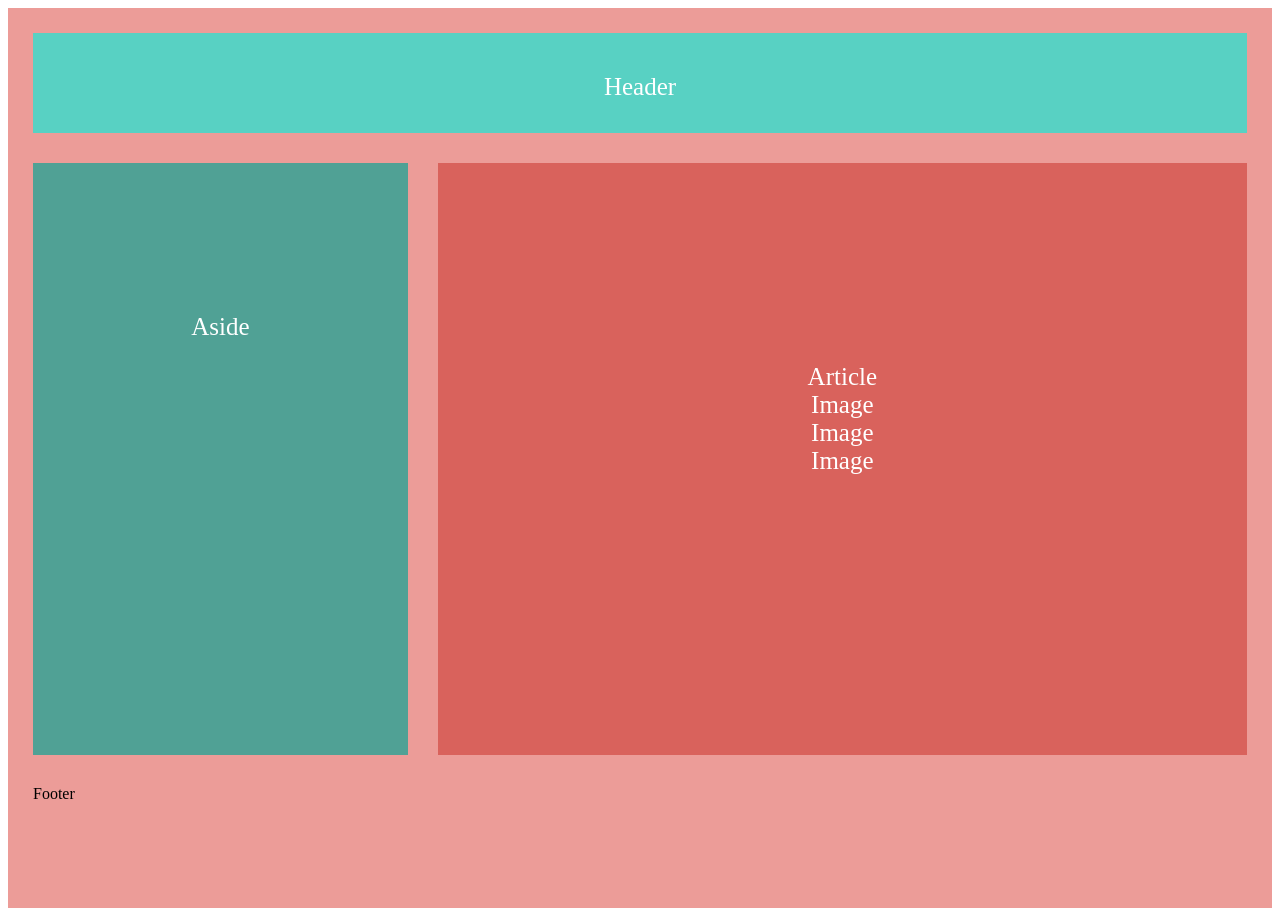
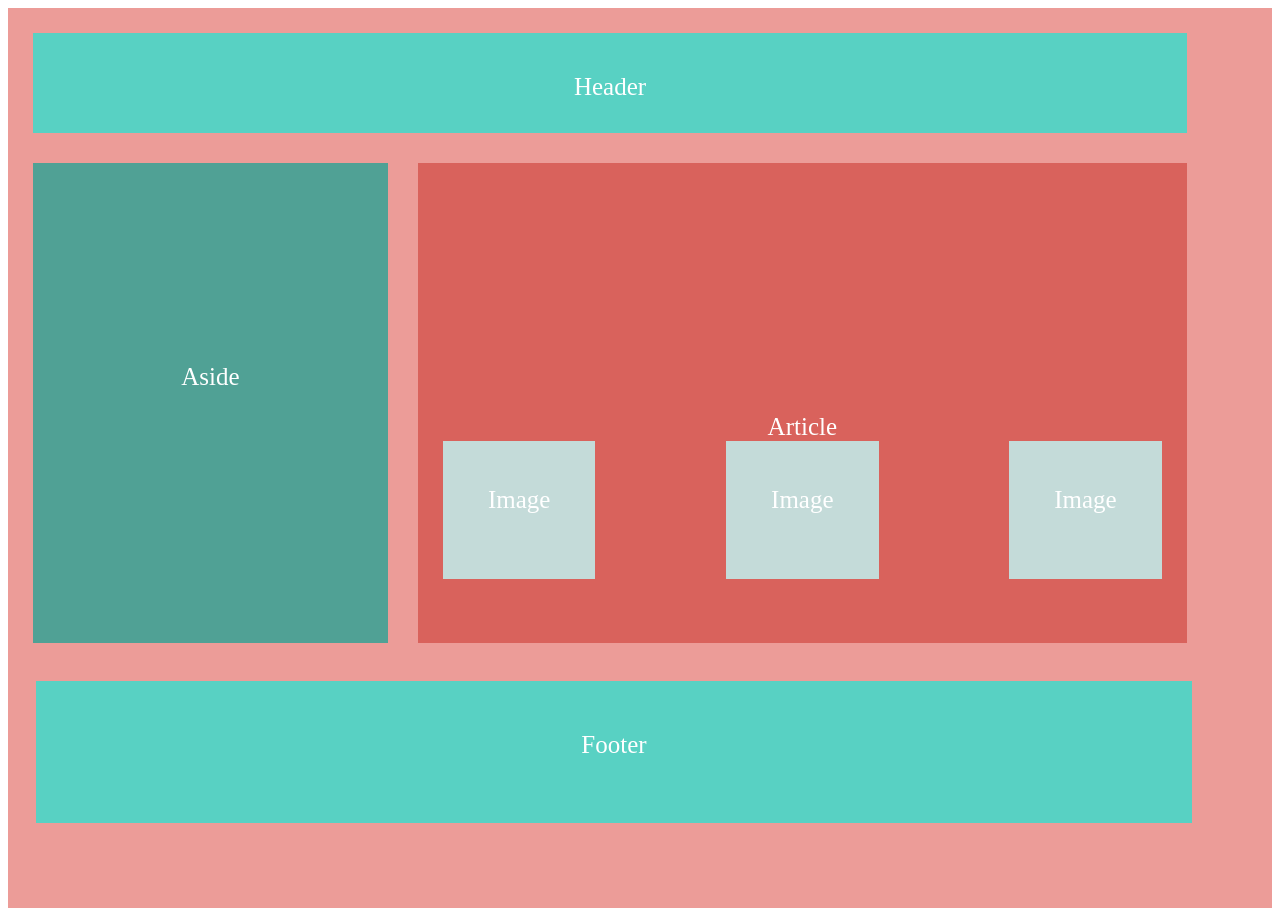
Before and after one commit to Nisha578/PW-FullStack-Skills, a plain HTML site: page css_layout/csslayout.html in a window 1280 px wide. Drawn offline with Linux system fonts and the light colour scheme; files that its build step writes are made by us from their sources.

Commit message:
Update style.css

```diff
--- a/css_layout/style.css
+++ b/css_layout/style.css
@@ -26,7 +26,7 @@
   grid-row-end: 5;
   color: white;
   text-align: center;
-  padding: 150px;
+  padding-top: 8em;
   font-size: 25px;
 }
 .box3 {
@@ -37,6 +37,28 @@
   grid-column-end: 5;
   color: white;
   text-align: center;
-  padding: 200px;
+  padding-top: 10em;
   font-size: 25px;
 }
+.box4 {
+  background-color: rgb(88, 209, 195);
+  grid-column-start: 7;
+  grid-column-end: 1;
+  color: white;
+  text-align: center;
+  padding-top: 2em;
+  font-size: 25px;
+  margin: 8px 55px 60px 3px;
+}
+.boxx {
+  display: flex;
+  gap: 5rem;
+  align-items: flex-end;
+  justify-content: space-around;
+}
+.boxx1 {
+  display: flex;
+  background-color: rgb(196, 219, 217);
+  height: 3rem;
+  padding: 45px;
+}
```
